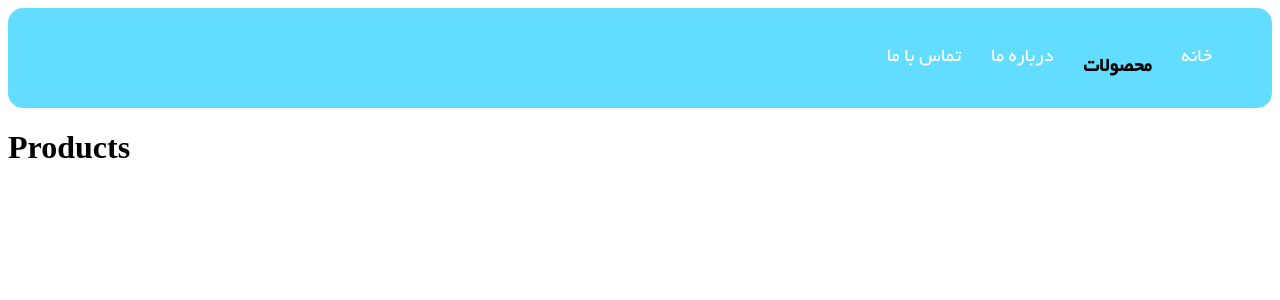
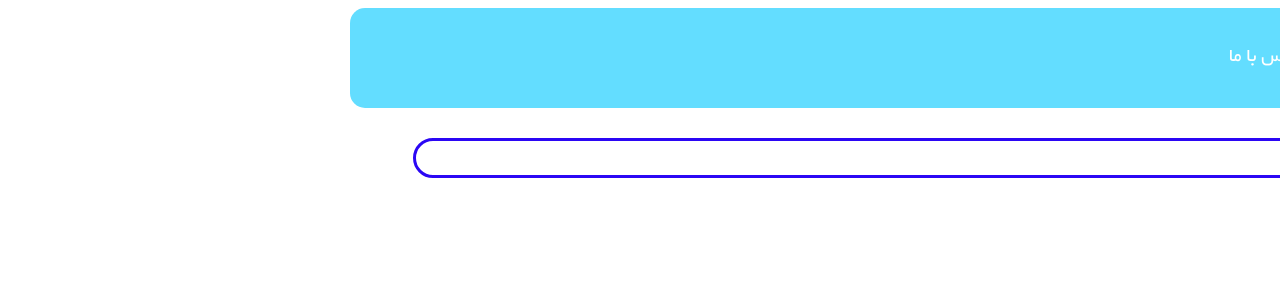
Before and after one commit to aliiranpour/Simple-shopping-site, a React (Create React App) app: page /products in a window 1280 px wide. Shown: the top 300 px of the page. Built offline with nearby package versions, Linux system fonts and the light colour scheme.

Commit message:
add searchbar

```diff
--- a/src/App.js
+++ b/src/App.js
@@ -1,5 +1,6 @@
 import { BrowserRouter } from "react-router-dom";
 import WebRoutes from "./routes/routes";
+import './App.scss'
 
 function App() {
   return (
--- /dev/null
+++ b/src/App.scss
@@ -0,0 +1,8 @@
+@font-face {
+    font-family: yekan;
+    src: url('./App.scss');
+}
+*{
+    font-family: yekan;
+    direction: rtl;
+}
--- /dev/null
+++ b/src/assets/Style/components-style/Search-bar.scss
@@ -0,0 +1,15 @@
+.searchbar{
+    width: 90%;
+    margin: 30px 5%;
+    display: flex;
+    justify-content: center;
+    height: 40px;
+    border-radius: 65px;
+    padding: 0 25px;
+    border: 3px solid #2b07f4;
+}
+
+input[type=search]:focus {
+    border: 3px solid #00b11b;
+    outline: none;
+  }
--- /dev/null
+++ b/src/components/Searchbar/searchbar.js
@@ -0,0 +1,11 @@
+import '../../assets/Style/components-style/Search-bar.scss';
+
+const Searchbar = () => {
+    return(
+        <>
+            <input type="search" placeholder="جست و جو" className='searchbar' />
+        </>
+    )
+}
+
+export default Searchbar;
--- a/src/pages/products.js
+++ b/src/pages/products.js
@@ -1,6 +1,8 @@
+import Searchbar from "../components/Searchbar/searchbar";
+
 const Products = () =>{
     return(
-        <h1>Products</h1>
+        <Searchbar />
     )
 }
 
```
